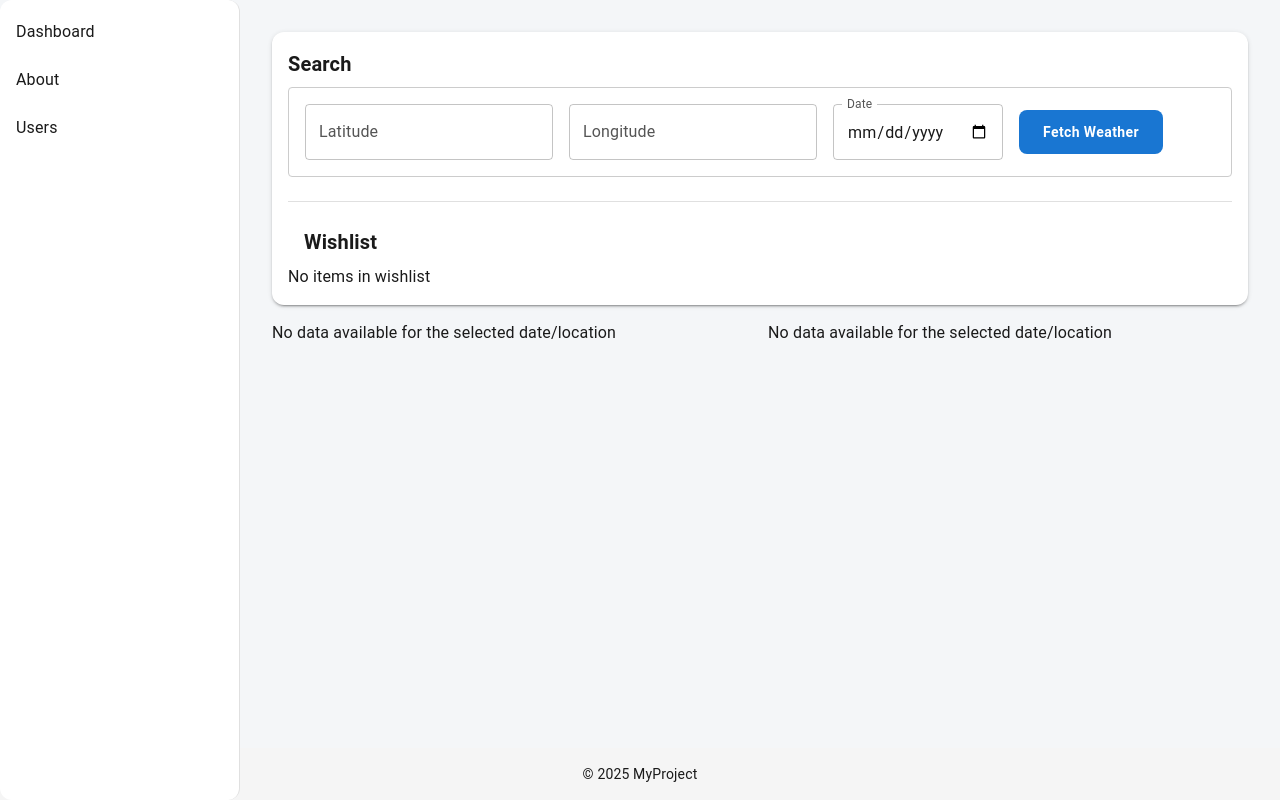
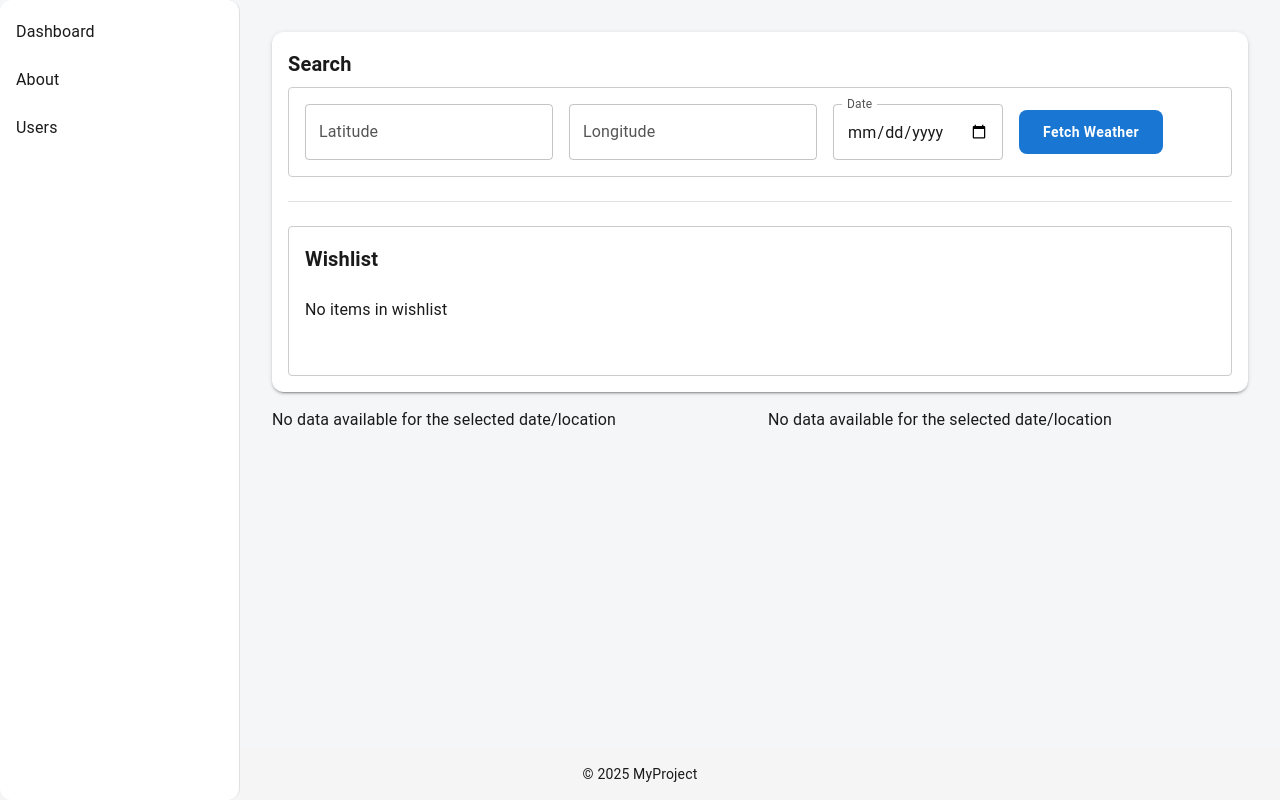
Before and after one commit to geobour/myproject, a React (Vite) app in the folder frontend/: page / in a window 1280 px wide. Built offline with nearby package versions, Linux system fonts and the light colour scheme.

Commit message:
add fixes to the zustand persistence

```diff
--- a/frontend/src/pages/DashboardTopView.jsx
+++ b/frontend/src/pages/DashboardTopView.jsx
@@ -21,6 +21,7 @@ import {
     TableBody,
     TableRow,
     TableCell,
+    Collapse,
 } from '@mui/material';
 
 import CustomButton from '../components/CustomButton';
@@ -29,8 +30,15 @@ import { setFilters } from "../store/filters/filters.js";
 const DashboardTopView = () => {
     const fetchMeteoMutation = useMutation(fetchMeteoDataByLatLonMutation);
     const [fetchedData, setFetchedData] = useState(null);
+    const filters = useSelector((state) => state.filters);
 
-    const { register, handleSubmit, formState: { errors } } = useForm();
+    const { register, handleSubmit, formState: { errors } } = useForm({
+        defaultValues: {
+            lat: filters.lat || '',
+            lon: filters.lon || '',
+            date: filters.date || '',
+        },
+    });
 
     const dispatch = useDispatch();
     const wishlist = useSelector((state) => state.wishlist);
@@ -54,7 +62,10 @@ const DashboardTopView = () => {
         }
     };
 
-    // Define consistent column widths
+    const onAddToWishlist = (data) => {
+        dispatch(addToWishlist({ ...data, id: Date.now() + Math.random() }));
+    };
+
     const colWidths = ['40%', '40%', '20%'];
 
     return (
@@ -115,7 +126,7 @@ const DashboardTopView = () => {
                                     variant="outlined"
                                     size="small"
                                     color="#1976d2"
-                                    onClick={() => dispatch(addToWishlist(fetchedData))}
+                                    onClick={() => onAddToWishlist(fetchedData)}
                                 >
                                     Add to Wishlist
                                 </CustomButton>
@@ -124,14 +135,34 @@ const DashboardTopView = () => {
                     </TableBody>
                 </Table>
             )}
+
+            {/* Wishlist Section */}
             <Divider sx={{ my: 3 }} />
-                <Typography variant="h6" gutterBottom sx={{ ml: 2 }}>
+            <Collapse in={true} timeout={300}>
+                <Box
+                    sx={{
+                        border: '1px solid #ccc',
+                        borderRadius: 1,
+                        p: 2,
+                        minHeight: 150,
+                        display: 'flex',
+                        flexDirection: 'column',
+                        gap: 2,
+                    }}
+                >
+                    <Typography variant="h6" gutterBottom>
                         Wishlist
                     </Typography>
+
                     {wishlist.length === 0 ? (
                         <Typography>No items in wishlist</Typography>
                     ) : (
-                <Box sx={{ maxHeight: 500, overflowY: 'auto', border: '1px solid #ccc', borderRadius: 1 }}>
+                        <Box
+                            sx={{
+                                maxHeight: 400,
+                                overflowY: 'auto'
+                            }}
+                        >
                             <Table sx={{ tableLayout: 'fixed', width: '100%' }}>
                                 <TableHead>
                                     <TableRow>
@@ -142,7 +173,7 @@ const DashboardTopView = () => {
                                 </TableHead>
                                 <TableBody>
                                     {wishlist.map((item) => (
-                                <TableRow key={item.time}>
+                                        <TableRow key={item.id}>
                                             <TableCell>{item.temperature}</TableCell>
                                             <TableCell>{new Date(item.time).toLocaleString()}</TableCell>
                                             <TableCell align="center">
@@ -160,16 +191,19 @@ const DashboardTopView = () => {
                             </Table>
                         </Box>
                     )}
+
                     {wishlist.length > 0 && (
                         <CustomButton
                             variant="outlined"
                             color="#ff9800"
                             onClick={() => dispatch(clearWishlist())}
-                    sx={{ mt: 3 }}
+                            sx={{ alignSelf: 'flex-end', mt: 1 }}
                         >
                             Clear Wishlist
                         </CustomButton>
                     )}
+                </Box>
+            </Collapse>
         </Paper>
     );
 };
--- a/frontend/src/store/store.js
+++ b/frontend/src/store/store.js
@@ -14,7 +14,7 @@ const rootReducer = combineReducers({
 const persistConfig = {
     key: 'root',
     storage,
-    whitelist: ['wishlist'],
+    whitelist: ['wishlist', 'filters'],
 };
 
 const persistedReducer = persistReducer(persistConfig, rootReducer);
--- a/frontend/src/store/wishList/wishListSlice.js
+++ b/frontend/src/store/wishList/wishListSlice.js
@@ -1,4 +1,3 @@
-
 import { createSlice } from '@reduxjs/toolkit';
 
 const wishlistSlice = createSlice({
@@ -6,11 +5,12 @@ const wishlistSlice = createSlice({
     initialState: [],
     reducers: {
         addToWishlist: (state, action) => {
-            const exists = state.find(item => item.time === action.payload.time);
-            if (!exists) state.push(action.payload);
+            // Always allow adding because each item has a unique `id`
+            state.push(action.payload);
         },
         removeFromWishlist: (state, action) => {
-            return state.filter(item => item.time !== action.payload.time);
+            // Remove by `id`
+            return state.filter(item => item.id !== action.payload.id);
         },
         clearWishlist: () => [],
     },
```
Lines whose indentation alone changed are shown as unchanged.
